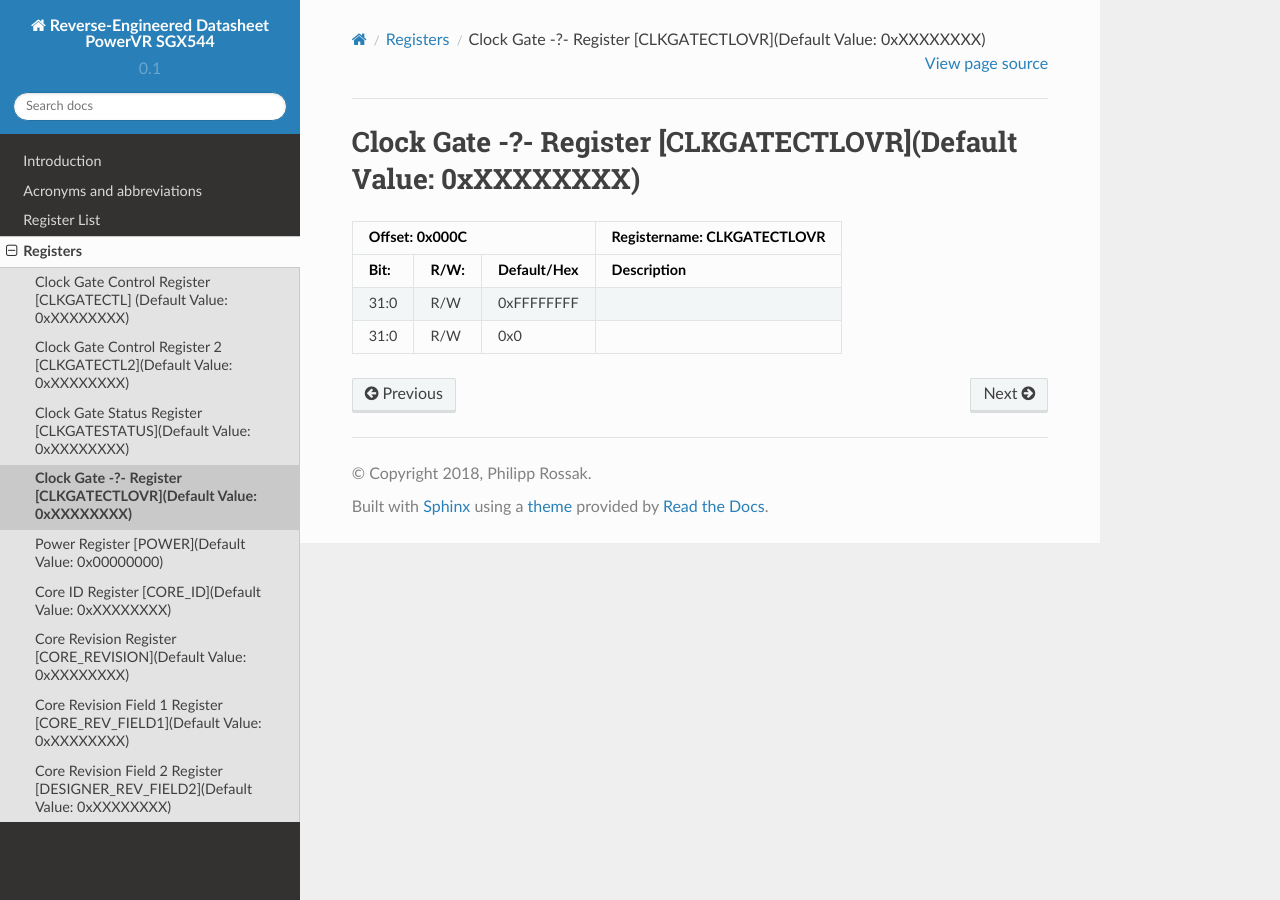
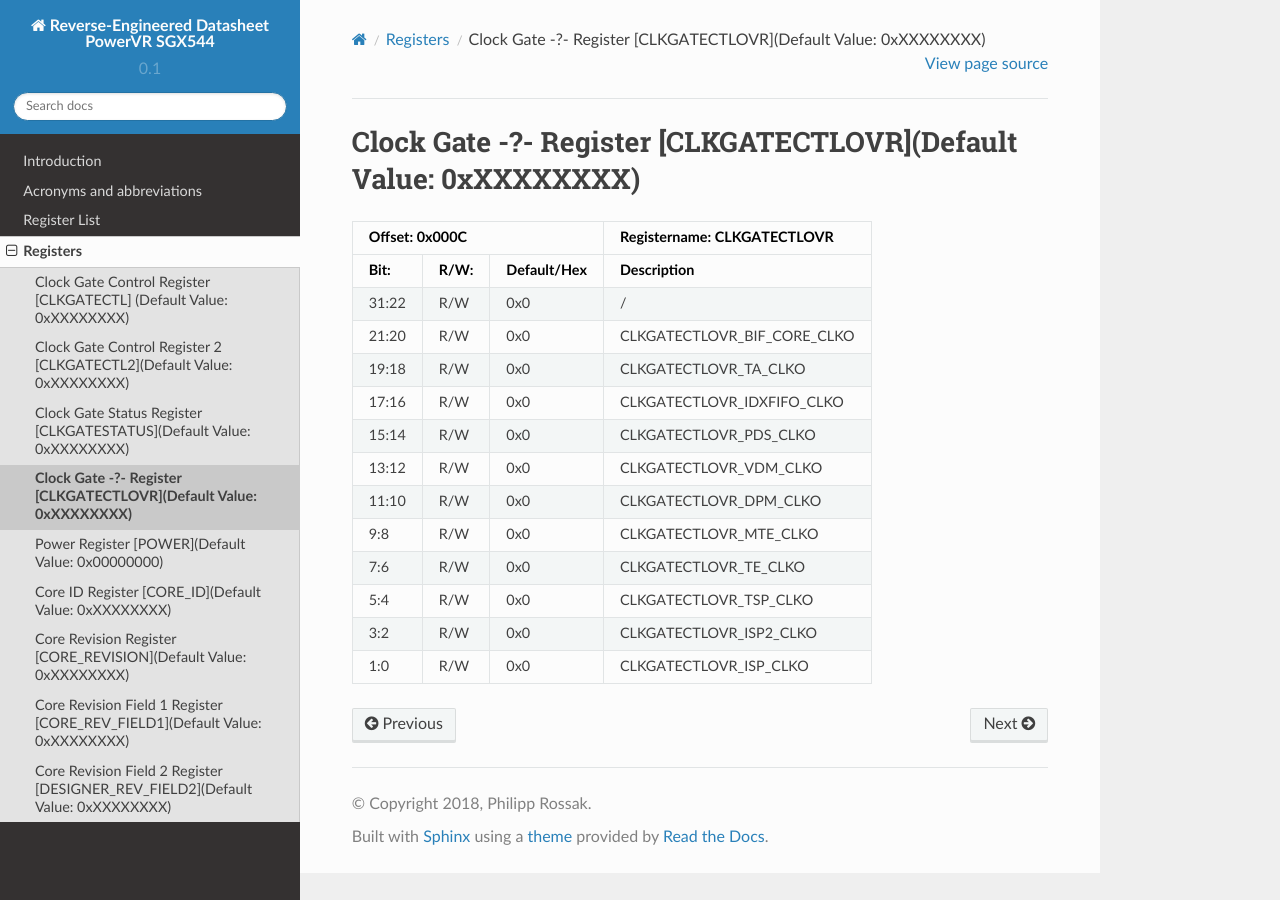
Before and after one commit to xuguizhou/PVRSGX_hwdoc, a Sphinx documentation site: the page built from SGX544/source/registers/clk_gate_ctl_ovr.rst, in a window 1280 px wide. Built offline with Sphinx 7.4.7 and the Read the Docs theme 2.0.0, drawn with Linux system fonts in a browser that asks for light colours; formulas are drawn with MathJax 3.

Commit message:
add content to clk_gate_ctl_ovr register

```diff
--- a/SGX544/source/registers/clk_gate_ctl_ovr.rst
+++ b/SGX544/source/registers/clk_gate_ctl_ovr.rst
@@ -6,7 +6,27 @@
 +--------+------+-------------+-------------------------------------------------------+
 | Bit:   | R/W: | Default/Hex | Description                                           |
 +========+======+=============+=======================================================+
-| 31:0   | R/W  | 0xFFFFFFFF  |                                                       |
+| 31:22  | R/W  | 0x0         | /                                                     |
 +--------+------+-------------+-------------------------------------------------------+
-| 31:0   | R/W  | 0x0         |                                                       |
+| 21:20  | R/W  | 0x0         | CLKGATECTLOVR_BIF_CORE_CLKO                           |
 +--------+------+-------------+-------------------------------------------------------+
+| 19:18  | R/W  | 0x0         | CLKGATECTLOVR_TA_CLKO                                 |
++--------+------+-------------+-------------------------------------------------------+
+| 17:16  | R/W  | 0x0         | CLKGATECTLOVR_IDXFIFO_CLKO                            |
++--------+------+-------------+-------------------------------------------------------+
+| 15:14  | R/W  | 0x0         | CLKGATECTLOVR_PDS_CLKO                                |
++--------+------+-------------+-------------------------------------------------------+
+| 13:12  | R/W  | 0x0         | CLKGATECTLOVR_VDM_CLKO                                |
++--------+------+-------------+-------------------------------------------------------+
+| 11:10  | R/W  | 0x0         | CLKGATECTLOVR_DPM_CLKO                                |
++--------+------+-------------+-------------------------------------------------------+
+| 9:8    | R/W  | 0x0         | CLKGATECTLOVR_MTE_CLKO                                |
++--------+------+-------------+-------------------------------------------------------+
+| 7:6    | R/W  | 0x0         | CLKGATECTLOVR_TE_CLKO                                 |
++--------+------+-------------+-------------------------------------------------------+
+| 5:4    | R/W  | 0x0         | CLKGATECTLOVR_TSP_CLKO                                |
++--------+------+-------------+-------------------------------------------------------+
+| 3:2    | R/W  | 0x0         | CLKGATECTLOVR_ISP2_CLKO                               |
++--------+------+-------------+-------------------------------------------------------+
+| 1:0    | R/W  | 0x0         | CLKGATECTLOVR_ISP_CLKO                                |
++--------+------+-------------+-------------------------------------------------------+
```
